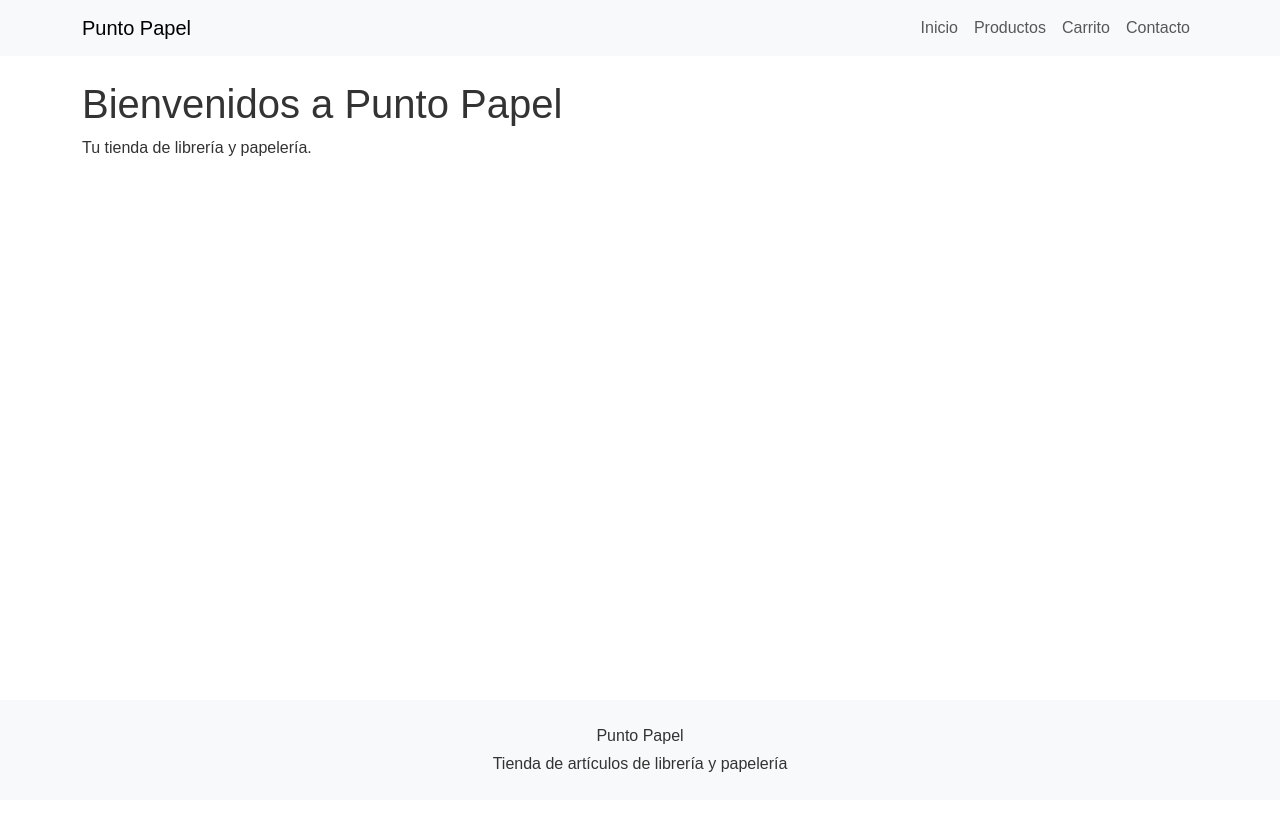
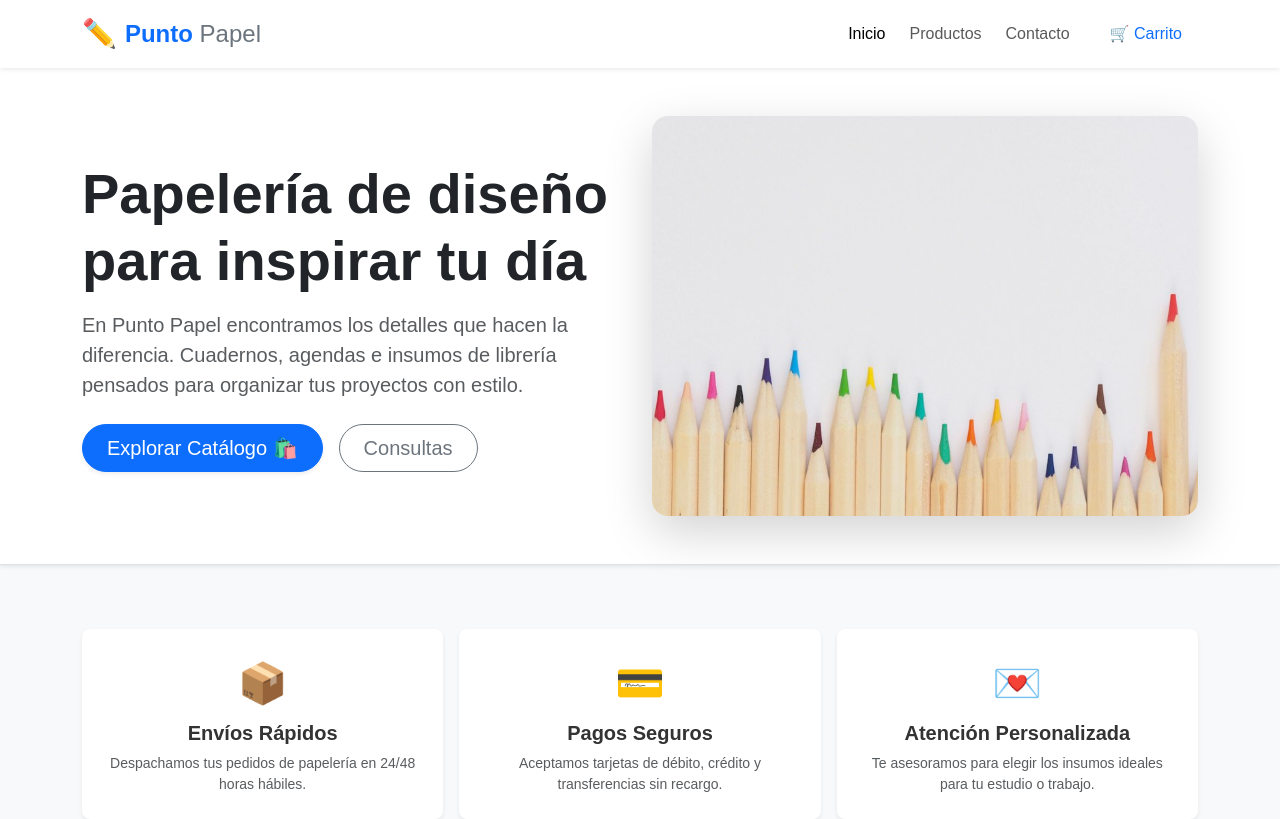
Before and after one commit to lorenaegajardo/punto-papel, a React (Vite) app: page / in a window 1280 px wide. Shown: the top 819 px of the page. Built offline with nearby package versions, Linux system fonts and the light colour scheme.

Commit message:
agregué a Inicio los componentes  banner principal, beneficios (envios, pagos y atención personalizada) y actualice Navbar

```diff
--- /dev/null
+++ b/src/components/BannerPrincipal.jsx
@@ -0,0 +1,41 @@
+import { Container, Row, Col, Button, Badge } from 'react-bootstrap';
+import { Link } from 'react-router-dom';
+import imgBannerPrincipal from '../assets/imgBannerPrincipal.jpg';
+
+function BannerPrincipal() {
+  return (
+    <section className="bg-white py-5 mb-5 border-bottom shadow-sm">
+      <Container>
+        <Row className="align-items-center g-4">
+          <Col lg={6}>
+            <h1 className="display-4 fw-bold text-dark mb-3">
+              Papelería de diseño para inspirar tu día
+            </h1>
+            <p className="lead text-muted mb-4">
+              En <strong>Punto Papel</strong> encontramos los detalles que hacen la diferencia.
+              Cuadernos, agendas e insumos de librería pensados para organizar tus proyectos con estilo.
+            </p>
+            <div className="d-flex flex-wrap gap-3">
+              <Button as={Link} to="/productos" variant="primary" size="lg" className="rounded-pill px-4 shadow-sm">
+                Explorar Catálogo 🛍️
+              </Button>
+              <Button as={Link} to="/contacto" variant="outline-secondary" size="lg" className="rounded-pill px-4">
+                Consultas
+              </Button>
+            </div>
+          </Col>
+          <Col lg={6}>
+            <img
+              src={imgBannerPrincipal}
+              alt="Librería Punto Papel"
+              className="img-fluid rounded-4 shadow-lg w-100"
+              style={{ maxHeight: "400px", objectFit: "cover" }}
+            />
+          </Col>
+        </Row>
+      </Container>
+    </section>
+  );
+}
+
+export default BannerPrincipal;
--- /dev/null
+++ b/src/components/Beneficios.jsx
@@ -0,0 +1,31 @@
+import { Row, Col } from 'react-bootstrap';
+
+function Beneficios() {
+  return (
+    <Row className="g-3 text-center my-5">
+      <Col md={4}>
+        <div className="p-4 bg-white rounded-3 shadow-sm h-100">
+          <div className="fs-1 mb-2">📦</div>
+          <h5 className="fw-bold">Envíos Rápidos</h5>
+          <p className="text-muted small mb-0">Despachamos tus pedidos de papelería en 24/48 horas hábiles.</p>
+        </div>
+      </Col>
+      <Col md={4}>
+        <div className="p-4 bg-white rounded-3 shadow-sm h-100">
+          <div className="fs-1 mb-2">💳</div>
+          <h5 className="fw-bold">Pagos Seguros</h5>
+          <p className="text-muted small mb-0">Aceptamos tarjetas de débito, crédito y transferencias sin recargo.</p>
+        </div>
+      </Col>
+      <Col md={4}>
+        <div className="p-4 bg-white rounded-3 shadow-sm h-100">
+          <div className="fs-1 mb-2">💌</div>
+          <h5 className="fw-bold">Atención Personalizada</h5>
+          <p className="text-muted small mb-0">Te asesoramos para elegir los insumos ideales para tu estudio o trabajo.</p>
+        </div>
+      </Col>
+    </Row>
+  );
+}
+
+export default Beneficios;
--- a/src/components/Navbar.jsx
+++ b/src/components/Navbar.jsx
@@ -1,28 +1,46 @@
-
-import { Navbar, Nav, Container } from 'react-bootstrap'
-import { Link } from 'react-router-dom'
+import { Navbar, Nav, Container, Badge } from 'react-bootstrap';
+import { Link, NavLink } from 'react-router-dom';
 
 function BarraNavegacion() {
   return (
-    <Navbar bg="light" expand="lg">
+    <Navbar bg="white" expand="lg" className="shadow-sm sticky-top py-2">
       <Container>
-        <Navbar.Brand as={Link} to="/">
-          Punto Papel
+        <Navbar.Brand
+          as={Link}
+          to="/"
+          className="fw-bold fs-4 d-flex align-items-center gap-2 text-primary"
+        >
+          <span className="fs-3">✏️</span>
+          <span>Punto <span className="text-secondary fw-normal">Papel</span></span>
         </Navbar.Brand>
 
-        <Navbar.Toggle aria-controls="menu" />
+        <Navbar.Toggle aria-controls="menu-navegacion" />
 
-        <Navbar.Collapse id="menu">
-          <Nav className="ms-auto">
-            <Nav.Link as={Link} to="/">Inicio</Nav.Link>
-            <Nav.Link as={Link} to="/productos">Productos</Nav.Link>
-            <Nav.Link as={Link} to="/carrito">Carrito</Nav.Link>
-            <Nav.Link as={Link} to="/contacto">Contacto</Nav.Link>
+        <Navbar.Collapse id="menu-navegacion">
+          <Nav className="ms-auto align-items-lg-center gap-lg-2">
+            <Nav.Link as={NavLink} to="/" end className="fw-medium">
+              Inicio
+            </Nav.Link>
+            <Nav.Link as={NavLink} to="/productos" className="fw-medium">
+              Productos
+            </Nav.Link>
+            <Nav.Link as={NavLink} to="/contacto" className="fw-medium">
+              Contacto
+            </Nav.Link>
+
+            <Nav.Link
+              as={NavLink}
+              to="/carrito"
+              className="btn btn-outline-primary position-relative px-3 py-1 ms-lg-2 mt-2 mt-lg-0 text-primary border-primary rounded-pill"
+            >
+              🛒 Carrito
+
+            </Nav.Link>
           </Nav>
         </Navbar.Collapse>
       </Container>
     </Navbar>
-  )
+  );
 }
 
-export default BarraNavegacion
+export default BarraNavegacion;
--- a/src/pages/Inicio.jsx
+++ b/src/pages/Inicio.jsx
@@ -1,11 +1,18 @@
+import { Container } from 'react-bootstrap';
+import BannerPrincipal from '../components/BannerPrincipal';
+import Beneficios from '../components/Beneficios';
 
 function Inicio() {
+
+
   return (
-    <div className="container mt-4">
-      <h1>Bienvenidos a Punto Papel</h1>
-      <p>Tu tienda de librería y papelería.</p>
+    <div className="bg-light pb-5">
+      <BannerPrincipal />
+      <Container>
+        <Beneficios />
+      </Container>
     </div>
-  )
+  );
 }
 
-export default Inicio
+export default Inicio;
```
Also changed, not shown: src/assets/imgBannerPrincipal.jpg (added).
